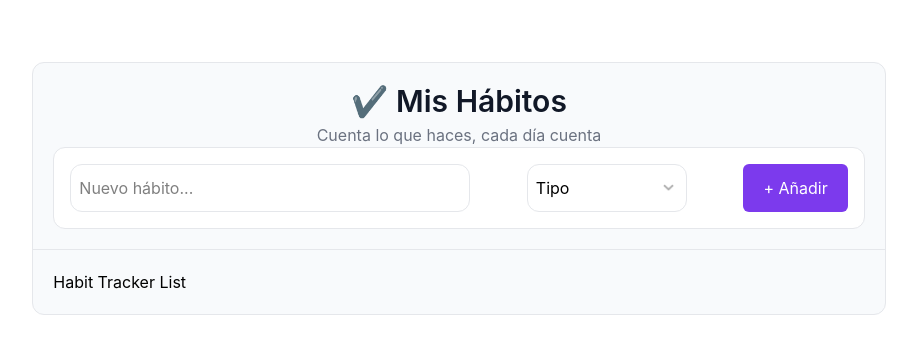
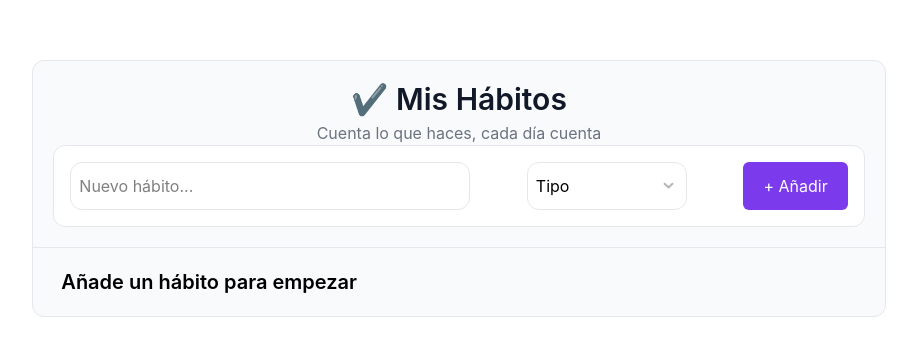
Before and after one commit to cperefer/miniProjects, a React (Vite) app in the folder apps/02_daily_habits_tracker/: page / in a window 1280 px wide. Shown: the part 212-568 px from the top of the page, without its empty margins (181-1098 px from the left). Built offline with nearby package versions, Linux system fonts and the light colour scheme.

Commit message:
feat (dailyTracker): added list of habits

```diff
--- a/apps/02_daily_habits_tracker/src/HabitTrackerList.tsx
+++ b/apps/02_daily_habits_tracker/src/HabitTrackerList.tsx
@@ -1,7 +1,30 @@
+import HabitListItem from "./HabitListItem";
+import useSavedHabits from "./hooks/useSavedHabits";
+
 export default function HabitTrackerList() {
+  const habits = useSavedHabits();
+
   return (
     <div className="p-5">
-      <div>Habit Tracker List</div>
+      {!habits.length ? (
+        <h2 className="pl-2 text-xl">Añade un hábito para empezar</h2>
+      ) : (
+        <div className="pl-2">
+          <div className="flex flex-row justify-between">
+            <h2 className="text-xl block w-fit">Hoy</h2>
+            <button className="p-2 border border-primary/20 text-primary font-bold rounded-xl cursor-pointer block w-fit bg-primary-light">
+              🔄️ Reset diario
+            </button>
+          </div>
+          <div className="mt-4">
+            <div>
+              {habits.map((habit) => (
+                <HabitListItem habit={habit} />
+              ))}
+            </div>
+          </div>
+        </div>
+      )}
     </div>
   );
 }
--- /dev/null
+++ b/apps/02_daily_habits_tracker/src/hooks/useSavedHabits.ts
@@ -0,0 +1,13 @@
+import { useEffect, useState } from "react";
+import type { Habit } from "../models/habit";
+import { loadHabits } from "../utils/persistence";
+
+export default function useSavedHabits() {
+  const [habits, setHabits] = useState<Habit[]>([]);
+
+  useEffect(() => {
+    setHabits(loadHabits());
+  }, []);
+
+  return habits;
+}
```
